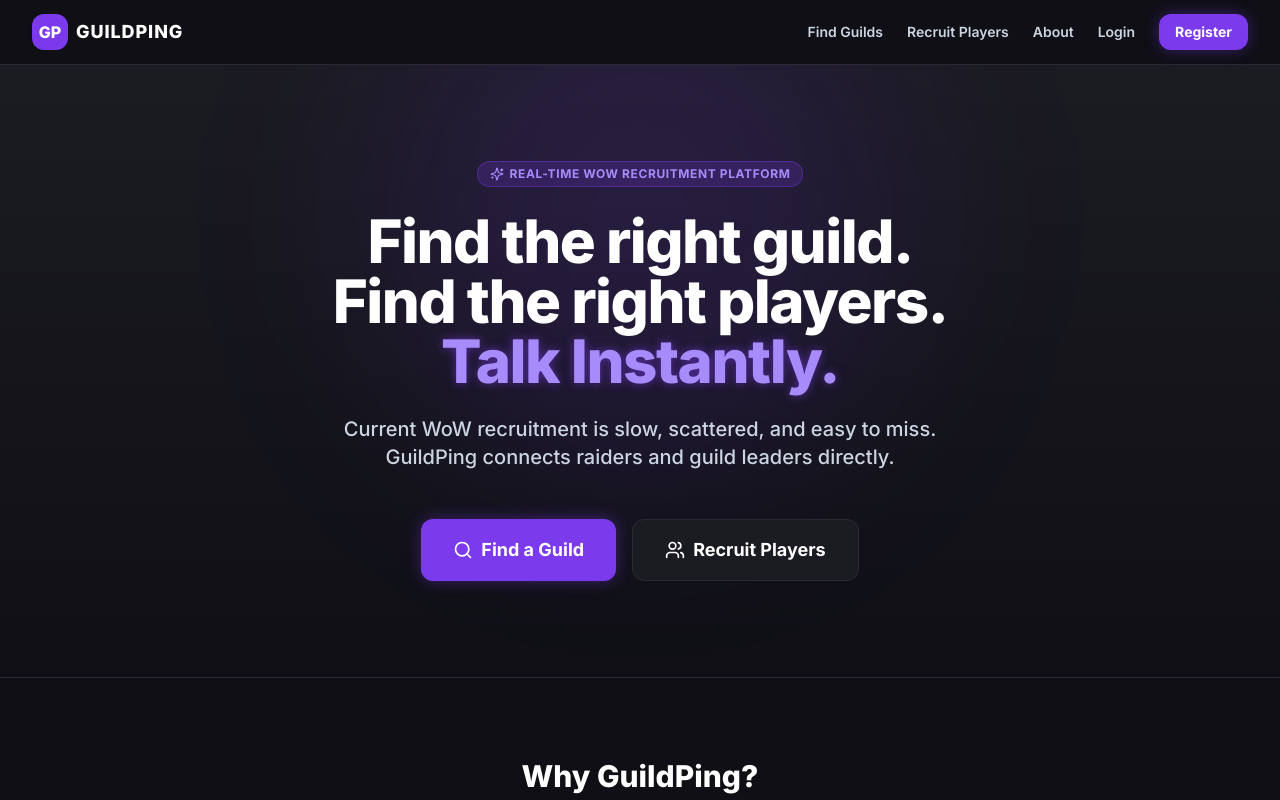
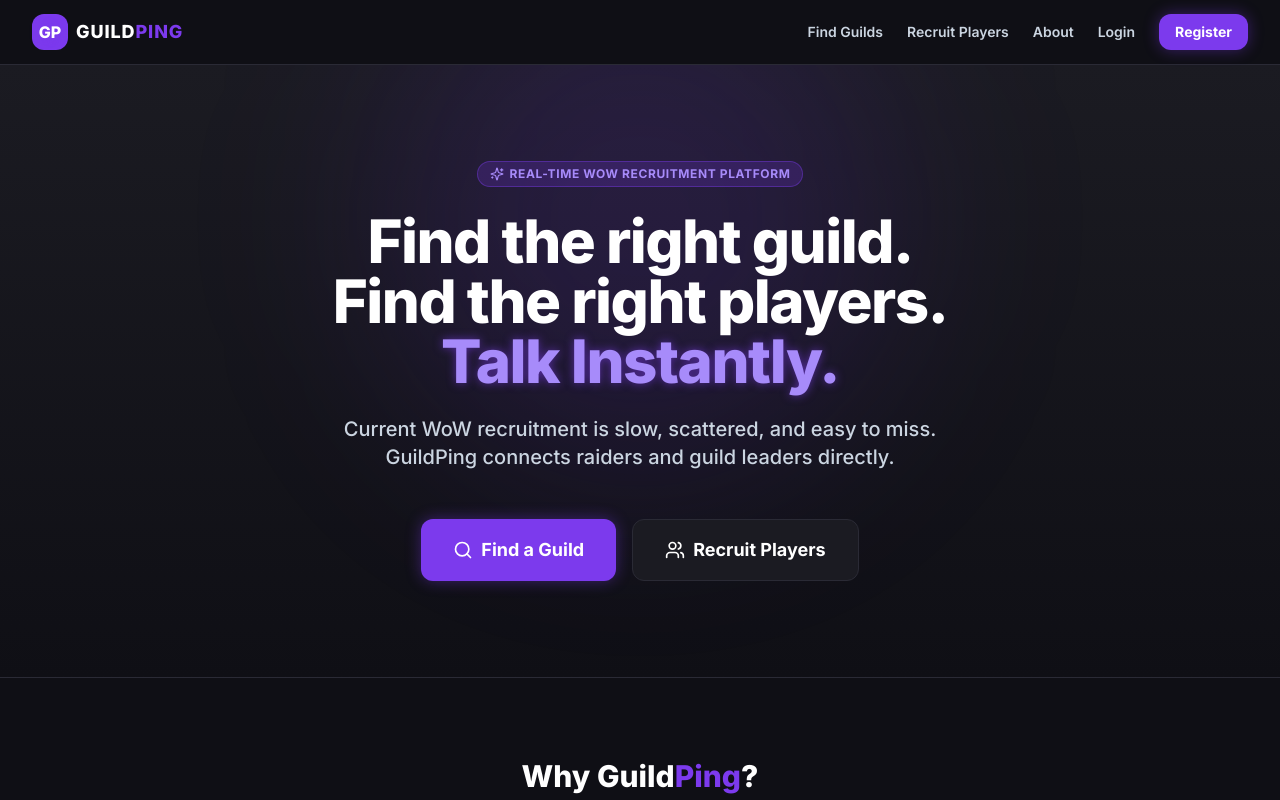
Before and after one commit to ShortyWoW/GuildPing, a React (Vite) app in the folder frontend/: page / in a window 1280 px wide. Shown: the top 800 px of the page. Built offline with nearby package versions, Linux system fonts and the light colour scheme.

Commit message:
Update GuildPing branding to two-tone layout in headers and logos

```diff
--- a/frontend/src/App.tsx
+++ b/frontend/src/App.tsx
@@ -257,7 +257,7 @@ const NavigationHeader: React.FC<NavigationHeaderProps> = ({ unreadNotifications
           <div className="flex items-center gap-2">
             <Link to={user ? "/dashboard" : "/"} className="flex items-center gap-2 group">
               <div className="h-9 w-9 rounded-xl bg-accent flex items-center justify-center font-extrabold text-white text-glow-purple">GP</div>
-              <span className="text-lg font-black tracking-wider text-white group-hover:text-accent transition-colors">GUILDPING</span>
+              <span className="text-lg font-black tracking-wider text-white transition-colors">GUILD<span className="text-accent">PING</span></span>
             </Link>
           </div>
 
--- a/frontend/src/pages/About.tsx
+++ b/frontend/src/pages/About.tsx
@@ -6,7 +6,7 @@ const About: React.FC = () => {
     <div className="bg-charcoal-dark min-h-screen py-16 px-4 sm:px-6 lg:px-8">
       <div className="max-w-4xl mx-auto space-y-12">
         <div className="text-center space-y-4">
-          <h1 className="text-4xl font-black text-white">About GuildPing</h1>
+          <h1 className="text-4xl font-black text-white">About Guild<span className="text-accent">Ping</span></h1>
           <p className="text-lg text-slate-300 max-w-2xl mx-auto">
             Bridging the gap between active players and guild recruiters through instant, real-time feedback loops.
           </p>
--- a/frontend/src/pages/Landing.tsx
+++ b/frontend/src/pages/Landing.tsx
@@ -48,7 +48,7 @@ const Landing: React.FC = () => {
       {/* Feature Section */}
       <section className="max-w-7xl mx-auto px-4 sm:px-6 lg:px-8 py-20">
         <div className="text-center space-y-3 mb-16">
-          <h2 className="text-3xl font-extrabold text-white">Why GuildPing?</h2>
+          <h2 className="text-3xl font-extrabold text-white">Why Guild<span className="text-accent">Ping</span>?</h2>
           <p className="text-slate-400 max-w-2xl mx-auto">We streamline recruitment down to direct connections and instant real-time conversations.</p>
         </div>
 
--- a/frontend/src/pages/Login.tsx
+++ b/frontend/src/pages/Login.tsx
@@ -48,7 +48,7 @@ const Login: React.FC = () => {
           <div className="inline-flex h-12 w-12 rounded-xl bg-accent/20 items-center justify-center text-accent mb-4">
             <Sparkles className="h-6 w-6 text-glow-purple" />
           </div>
-          <h2 className="text-3xl font-extrabold text-white">Login to GuildPing</h2>
+          <h2 className="text-3xl font-extrabold text-white">Login to Guild<span className="text-accent">Ping</span></h2>
           <p className="mt-2 text-sm text-slate-400">
             Or{' '}
             <Link to="/register" className="font-bold text-accent-light hover:text-accent transition-colors">
```
